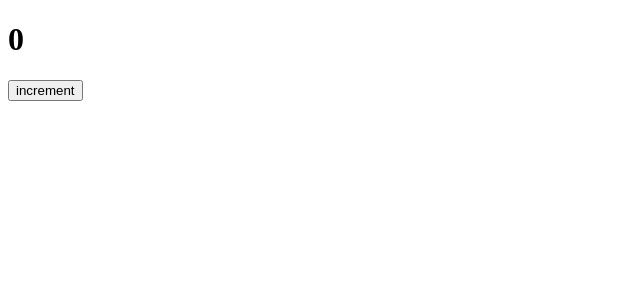
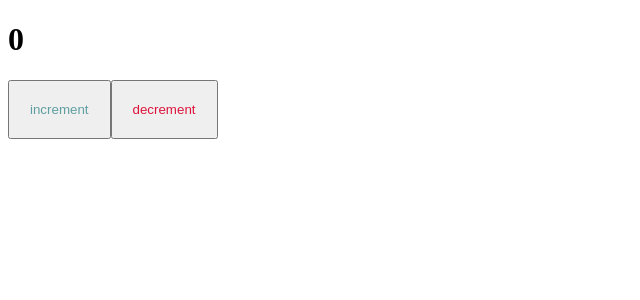
Before and after one commit to Dimaaasik/midcor, a React app: page / in a window 1280 px wide. Shown: the top 300 px of the page, without its empty margins (0-640 px from the left). Built offline with nearby package versions, Linux system fonts and the light colour scheme.

Commit message:
add scss library

```diff
--- /dev/null
+++ b/src/components/Counter.scss
@@ -0,0 +1,8 @@
+.plus{
+  padding: 20px;
+  color: cadetblue;
+}
+.minus{
+  padding: 20px;
+  color: crimson;
+}
--- a/src/components/Counter.tsx
+++ b/src/components/Counter.tsx
@@ -1,4 +1,5 @@
 import React, {useState} from 'react';
+import './Counter.scss'
 
 export const Counter = () => {
     const [count, setCount] = useState(0);
@@ -7,10 +8,14 @@ export const Counter = () => {
       setCount(count + 1)
     }
 
+    const decrement = () => {
+        setCount(count - 1)
+    }
     return (
         <div>
             <h1>{count}</h1>
-            <button onClick={increment}>increment</button>
+            <button onClick={increment} className={'plus'}>increment</button>
+            <button onClick={decrement} className={'minus'}>decrement</button>
         </div>
     );
 };
```
Also changed, not shown: package.json (+6 -2 lines), 2 other files (tests, documents, lock files or other folders).
